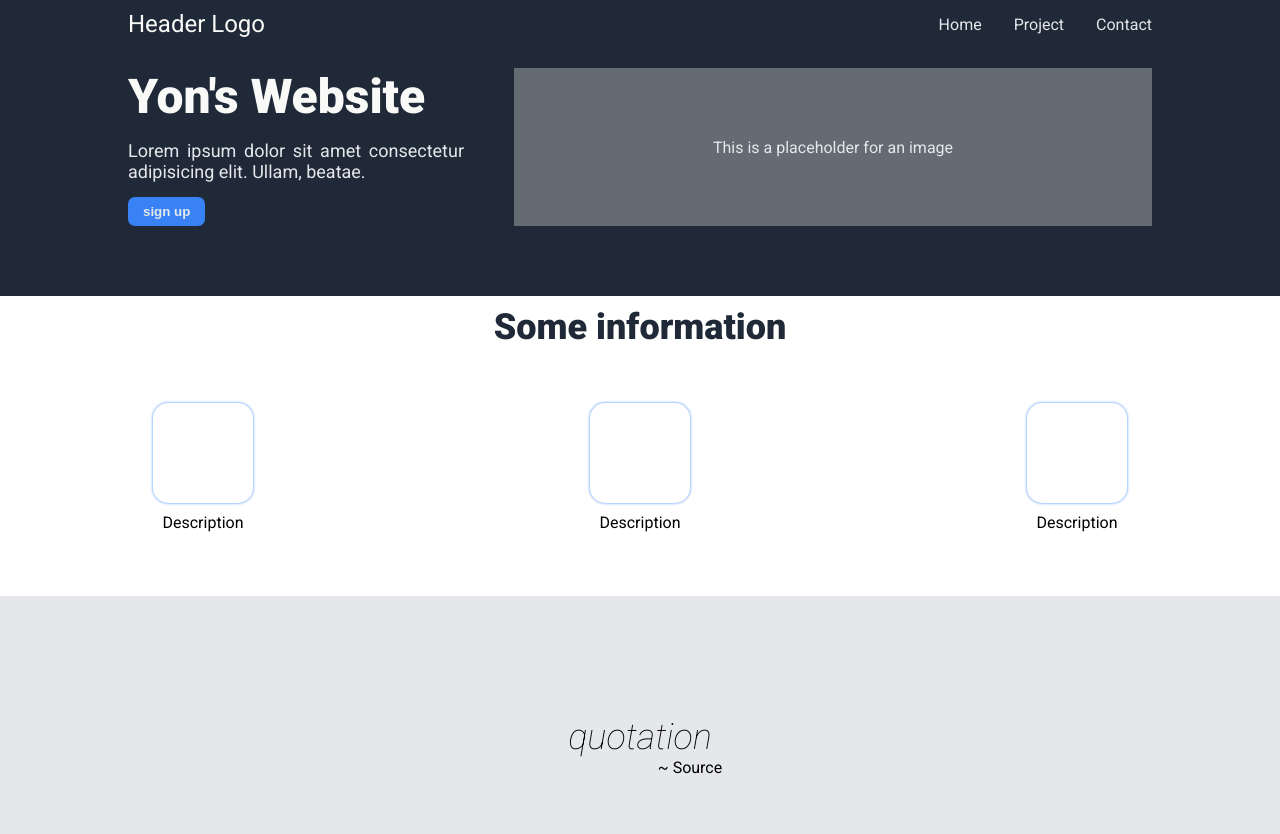
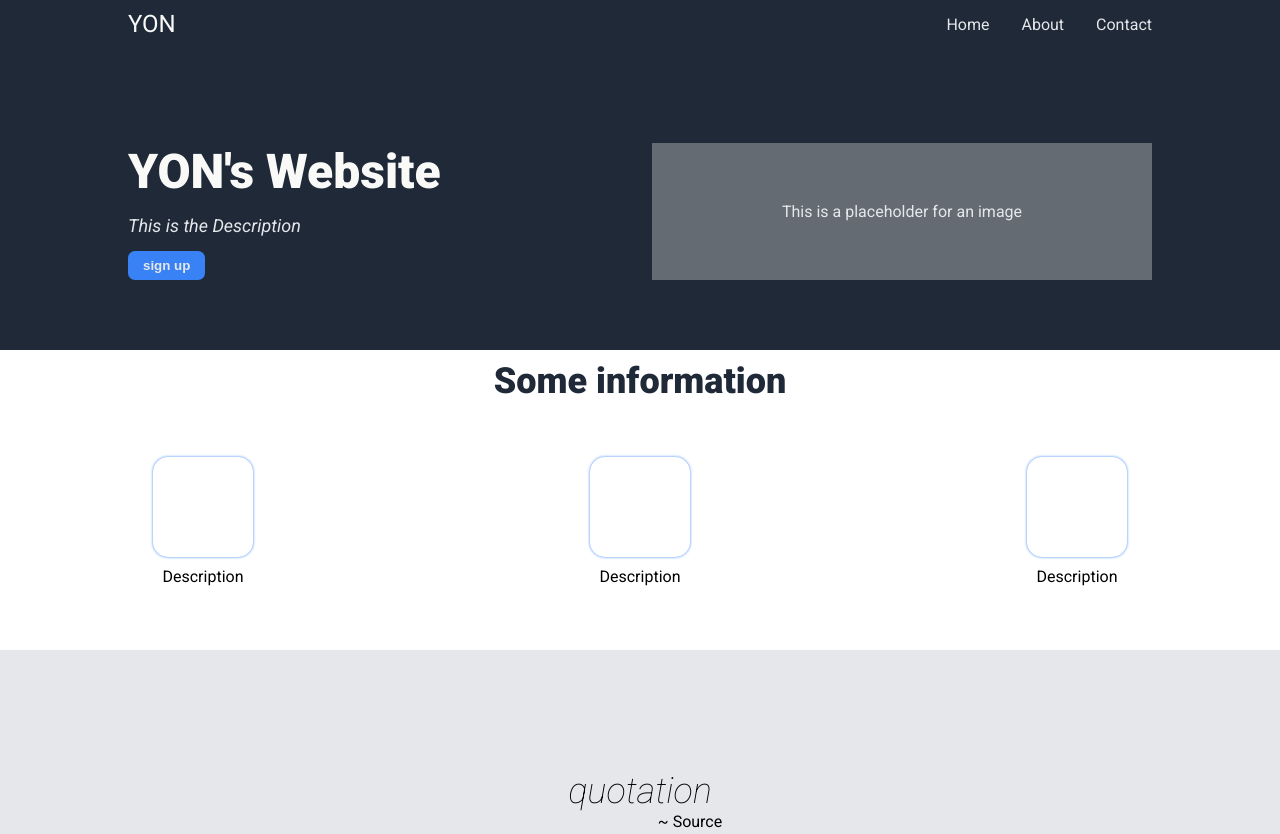
Before and after one commit to genyonatan/Project-Page, a plain HTML site: page index.html in a window 1280 px wide. Shown: the top 834 px of the page. Drawn offline with Linux system fonts and the light colour scheme.

Commit message:
minor size adjustments

```diff
--- a/index.html
+++ b/index.html
@@ -15,19 +15,18 @@
   <body>
     <section class="one">
       <div class="header">
-        <div class="logo">Header Logo</div>
+        <div class="logo">YON</div>
         <ul>
           <li><a href="">Home</a></li>
-          <li><a href="">Project</a></li>
+          <li><a href="">About</a></li>
           <li><a href="">Contact</a></li>
         </ul>
       </div>
       <div class="website-intro">
         <div class="web-description">
-          <h2>Yon's Website</h2>
+          <h2>YON's Website</h2>
           <p>
-            Lorem ipsum dolor sit amet consectetur adipisicing elit. Ullam,
-            beatae.
+            This is the Description
           </p>
           <button>sign up</button>
         </div>
--- a/style.css
+++ b/style.css
@@ -14,7 +14,7 @@ body {
 }
 
 .one {
-  height: auto;
+  height: 350px;
   width: 100vw;
   background-color: #1f2937;
   padding: 10px 10%;
@@ -30,7 +30,7 @@ body {
   justify-content: space-around;
   align-items: center;
   flex: none;
-  margin-bottom: 30px;
+  margin-bottom: auto;
 }
 
 .logo {
@@ -77,6 +77,7 @@ a {
 
 .web-description p {
   font-size: 18px;
+  font-style: italic;
   color: #e5e7eb;
   text-align: justify;
 }
@@ -94,6 +95,7 @@ a {
 .image-placeholder {
   background-color: #646b73;
   padding: 20px;
+  max-width: 500px;
   color: #e5e7eb;
   height: 100%px;
   display: flex;
```
